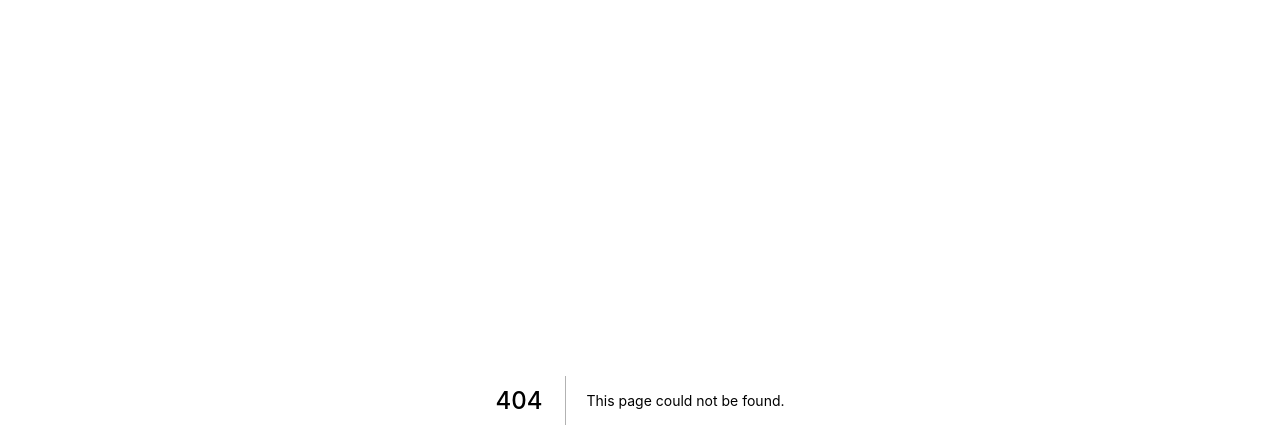
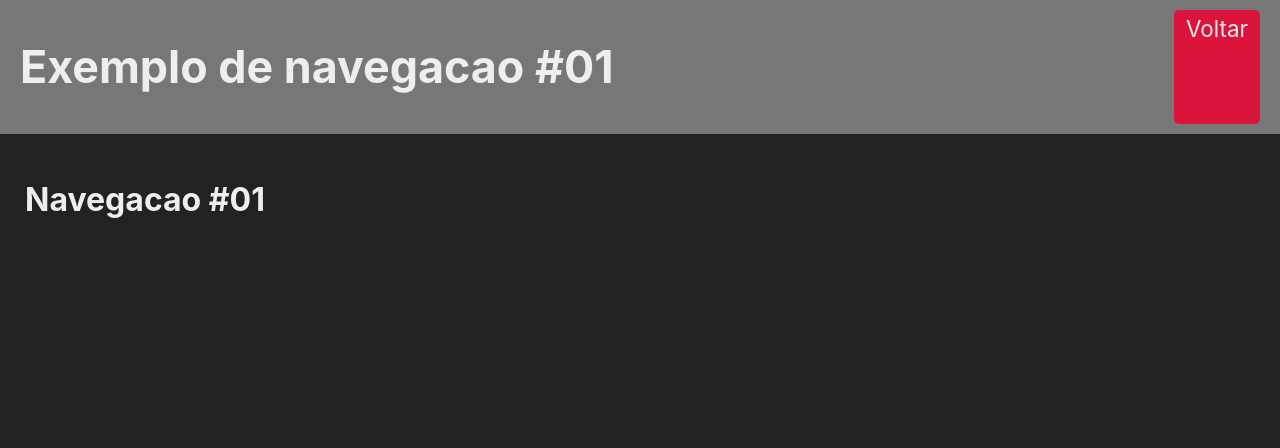
Before and after one commit to willbueno/fundamentos-nextJs, a Next.js app: page /navegation in a window 1280 px wide. Before the commit this address had no page. Shown: the top 448 px of the page. Built offline with nearby package versions, Linux system fonts and the light colour scheme.

Commit message:
simple navegation

```diff
--- a/src/pages/example.jsx
+++ b/src/pages/example.jsx
@@ -1,7 +1,7 @@
 import Header from '../components/Header'
 import Layout from '../components/Layout'
 
-export default props => {
+export default () => {
     return (
         <Layout title='Usando components'>
             <Header title="Fundamento de Next.js & React" />
--- a/src/pages/index.jsx
+++ b/src/pages/index.jsx
@@ -1,6 +1,6 @@
 import Navegation from "../components/Navegation"
 
-export default props => {
+export default () => {
     return (
         <div style={{
             display: 'flex',
@@ -12,6 +12,7 @@ export default props => {
             <Navegation text="Stylish" destiny='/stylish' />
             <Navegation text="Example" destiny='/example' color='#9400d3' />
             <Navegation text="JSX" destiny='/jsx' color='crimson' />
+            <Navegation text="Navegacao #01" destiny='/navegation' color='green' />
         </div>
     )
 }
--- a/src/pages/jsx.jsx
+++ b/src/pages/jsx.jsx
@@ -1,6 +1,6 @@
 import Layout from "../components/Layout";
 
-export default function Jsx() {
+export default () => {
     return (
         <Layout title='Entendendo o JSX'>
         <div>
--- /dev/null
+++ b/src/pages/navegation/index.jsx
@@ -0,0 +1,9 @@
+import Layout from "../../components/Layout"
+
+export default () => {
+    return (
+        <Layout title='Exemplo de navegacao #01'>
+            <h1>Navegacao #01</h1>
+        </Layout>
+    )
+}
--- a/src/pages/stylish.jsx
+++ b/src/pages/stylish.jsx
@@ -1,7 +1,7 @@
 import styles from '../styles/Stylish.module.css'
 import Layout from '../components/Layout'
 
-export default props => {
+export default () => {
     return (
         <Layout title="Exemplo de CSS modularizado">
             <div className={styles.roxo}>
--- a/src/styles/Navegation.module.css
+++ b/src/styles/Navegation.module.css
@@ -2,4 +2,5 @@
     padding: 30px;
     margin: 10px;
     border-radius: 8px;
+    cursor: pointer;
 }
```
